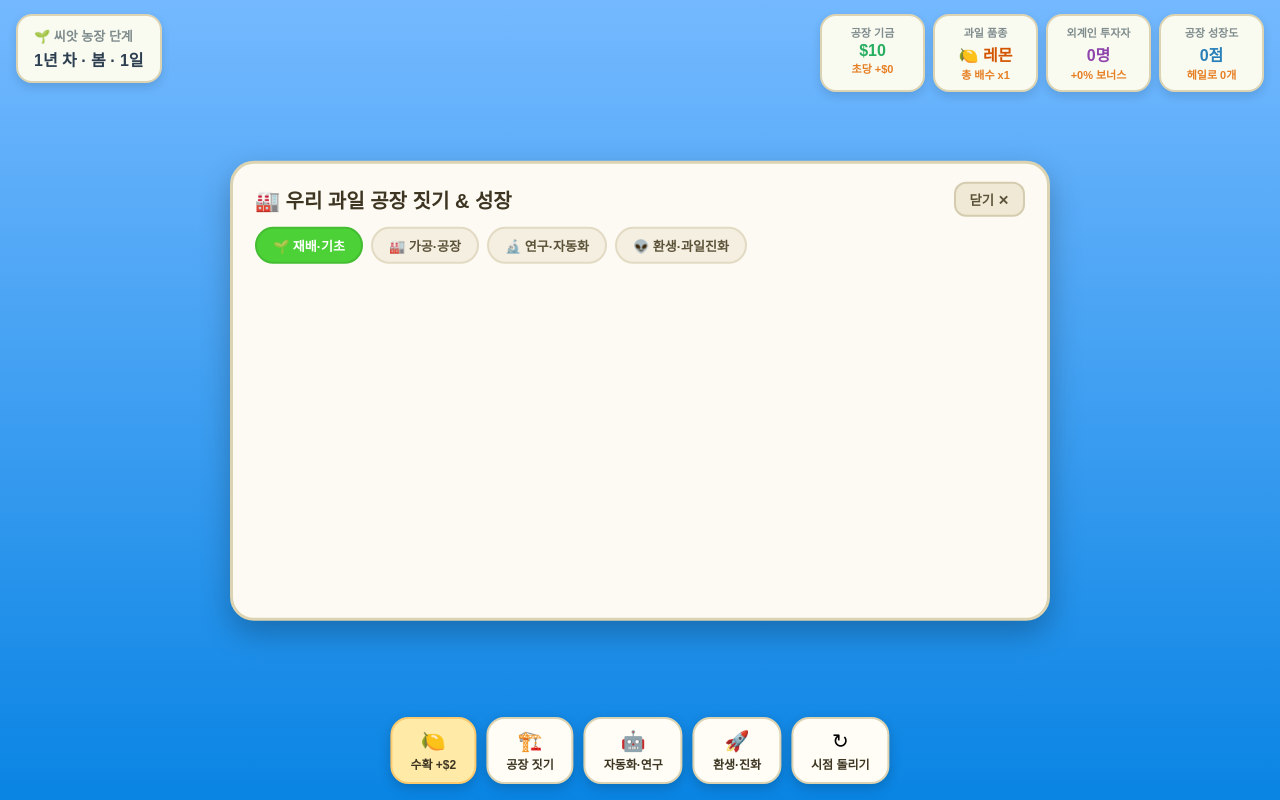
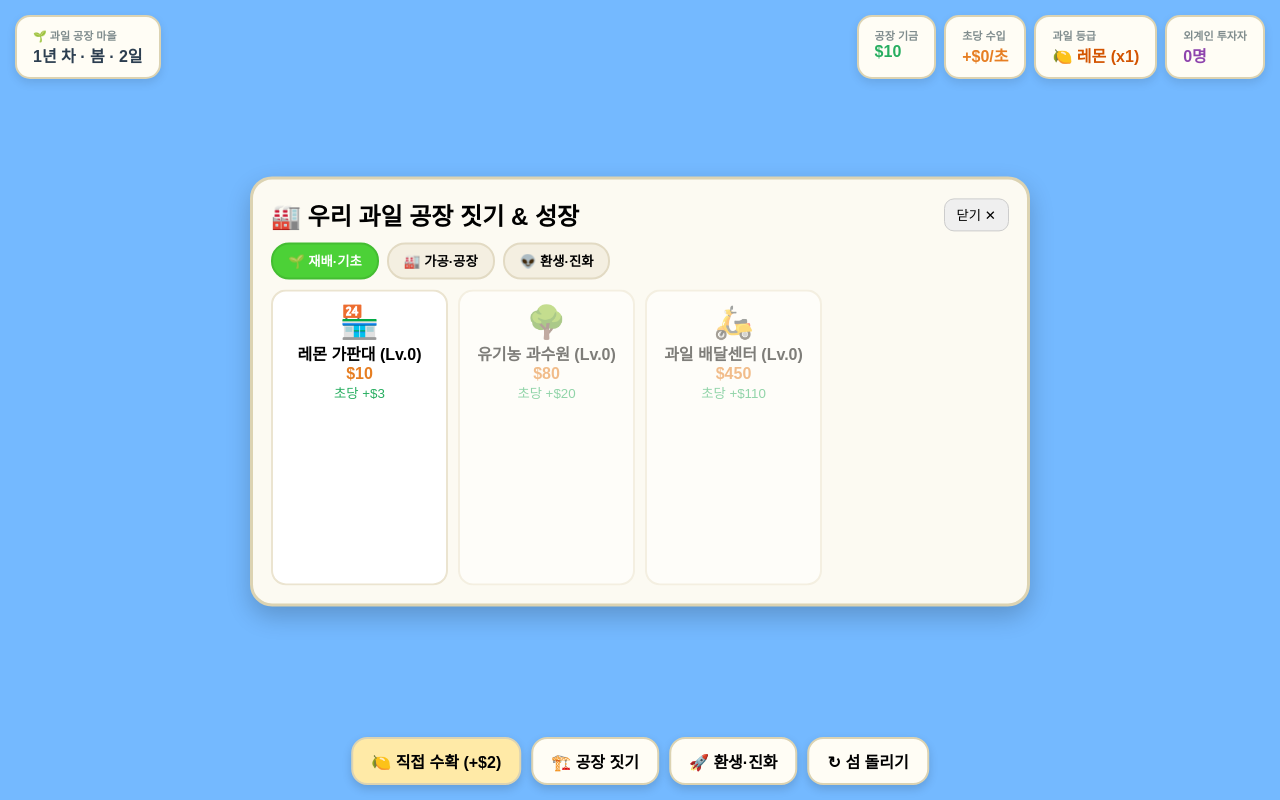
Before and after one commit to gjunhwi951-max/FRUIT, a plain HTML site: page index.html in a window 1280 px wide. Drawn offline with Linux system fonts and the light colour scheme.

Commit message:
Update index.html

```diff
--- a/index.html
+++ b/index.html
@@ -2,220 +2,182 @@
 <html lang="ko">
 <head>
 <meta charset="UTF-8">
-<meta name="viewport" content="width=device-width, initial-scale=1.0">
 <title>꾸며봐요! 과일 공장 타이쿤</title>
 <style>
   * { box-sizing: border-box; margin: 0; padding: 0; font-family: 'Malgun Gothic', sans-serif; user-select: none; }
-  body { width: 100vw; height: 100vh; overflow: hidden; background: linear-gradient(180deg, #74b9ff 0%, #0984e3 100%); position: relative; }
-
-  /* 2.5D 쿼터뷰 섬 캔버스 */
-  #world-canvas { width: 100vw; height: 100vh; display: block; }
-
-  /* 상단 상태 바 */
-  #top-bar {
-    position: absolute; top: 14px; left: 16px; right: 16px;
-    display: flex; justify-content: space-between; align-items: flex-start;
-    z-index: 10; pointer-events: none;
+  body { width: 100vw; height: 100vh; overflow: hidden; background: #74b9ff; }
+  canvas { width: 100vw; height: 100vh; display: block; }
+  #top { position: fixed; top: 15px; left: 15px; right: 15px; display: flex; justify-content: space-between; z-index: 10; pointer-events: none; }
+  .box { background: #fffdf5; border: 2px solid #dcd3b2; border-radius: 15px; padding: 10px 16px; box-shadow: 0 4px 10px rgba(0,0,0,0.1); pointer-events: auto; }
+  .stats { display: flex; gap: 8px; }
+  .lbl { font-size: 11px; color: #7f8c8d; font-weight: bold; }
+  .val { font-size: 16px; color: #27ae60; font-weight: 900; }
+  #modal {
+    position: fixed; top: 50%; left: 50%; transform: translate(-50%, -52%);
+    width: 780px; max-width: 92vw; height: 430px; background: #fcfaf2;
+    border: 3px solid #dcd3b2; border-radius: 22px; padding: 18px; z-index: 20;
+    display: flex; flex-direction: column; box-shadow: 0 10px 25px rgba(0,0,0,0.2);
   }
-  .time-card {
-    background: rgba(255, 253, 240, 0.96); border: 2px solid #dcd3b2; border-radius: 16px;
-    padding: 10px 16px; box-shadow: 0 4px 10px rgba(0,0,0,0.12); pointer-events: auto;
-  }
-  .time-title { font-size: 13px; color: #7f8c8d; font-weight: bold; }
-  .time-main { font-size: 16px; color: #2c3e50; font-weight: 900; margin-top: 2px; }
-
-  .stats-group { display: flex; gap: 8px; pointer-events: auto; flex-wrap: wrap; justify-content: flex-end; }
-  .stat-pill {
-    background: rgba(255, 253, 240, 0.96); border: 2px solid #dcd3b2; border-radius: 16px;
-    padding: 8px 14px; text-align: center; box-shadow: 0 4px 10px rgba(0,0,0,0.12); min-width: 105px;
-  }
-  .stat-pill .lbl { font-size: 11px; color: #7f8c8d; font-weight: bold; }
-  .stat-pill .val { font-size: 16px; color: #27ae60; font-weight: 900; margin-top: 2px; }
-  .stat-pill .sub { font-size: 11px; color: #e67e22; font-weight: bold; }
-
-  /* 친구 문자 거래 팝업 */
-  #sms-popup {
-    position: absolute; top: 92px; left: 16px; width: 290px;
-    background: #fffdf5; border: 3px solid #f1c40f; border-radius: 18px;
-    padding: 14px; box-shadow: 0 6px 18px rgba(0,0,0,0.2); z-index: 15; display: none;
-  }
-  .sms-title { font-size: 13px; font-weight: bold; color: #d35400; margin-bottom: 6px; }
-  .sms-msg { font-size: 13px; color: #333; background: #fef9e7; padding: 10px; border-radius: 12px; margin-bottom: 10px; line-height: 1.4; }
-  .sms-actions { display: flex; gap: 6px; }
-  .sms-btn { flex: 1; padding: 7px; border: none; border-radius: 10px; font-size: 12px; font-weight: bold; color: white; cursor: pointer; }
-
-  /* 건설/성장 카드 창 */
-  #build-modal {
-    position: absolute; top: 50%; left: 50%; transform: translate(-50%, -52%);
-    width: 820px; max-width: 94vw; height: 460px; max-height: 70vh;
-    background: #fcfaf2; border: 3px solid #dcd3b2; border-radius: 24px;
-    box-shadow: 0 12px 30px rgba(0,0,0,0.25); z-index: 20;
-    display: flex; flex-direction: column; padding: 18px 22px;
-  }
-  .modal-header { display: flex; justify-content: space-between; align-items: center; margin-bottom: 10px; }
-  .modal-header h2 { font-size: 20px; color: #3d3522; }
-  .close-btn {
-    background: #efe9d5; border: 2px solid #d5ccb0; border-radius: 12px;
-    padding: 6px 14px; font-weight: bold; color: #5c5238; cursor: pointer;
-  }
-
-  .cat-tabs { display: flex; gap: 8px; margin-bottom: 12px; flex-wrap: wrap; }
-  .cat-btn {
-    padding: 7px 16px; border-radius: 20px; border: 2px solid #e2dac3;
-    background: #f4efe1; color: #5c5238; font-weight: bold; font-size: 13px; cursor: pointer;
-  }
-  .cat-btn.active { background: #4cd137; border-color: #44bd32; color: white; }
-
-  .card-grid {
-    display: grid; grid-template-columns: repeat(auto-fill, minmax(175px, 1fr));
-    gap: 12px; overflow-y: auto; padding-right: 4px; flex: 1;
-  }
-  .item-card {
-    background: white; border: 2px solid #ebe4d0; border-radius: 16px;
-    padding: 12px; display: flex; flex-direction: column; align-items: center; text-align: center;
-    transition: transform 0.12s, border-color 0.12s; cursor: pointer; position: relative;
-  }
-  .item-card:hover { transform: translateY(-3px); border-color: #4cd137; }
-  .item-card.disabled { opacity: 0.55; cursor: not-allowed; }
-  .item-icon { font-size: 36px; margin-bottom: 6px; }
-  .item-name { font-size: 14px; font-weight: 900; color: #2f3640; }
-  .item-cost { font-size: 13px; font-weight: bold; color: #e67e22; margin: 3px 0; }
-  .item-desc { font-size: 11px; color: #27ae60; font-weight: bold; line-height: 1.4; }
-  .item-badge {
-    position: absolute; top: 8px; right: 8px; background: #f1c40f; color: #333;
-    font-size: 10px; font-weight: bold; padding: 2px 6px; border-radius: 8px;
-  }
-
-  /* 하단 독 메뉴 */
-  #bottom-dock {
-    position: absolute; bottom: 16px; left: 50%; transform: translateX(-50%);
-    display: flex; gap: 10px; z-index: 15;
-  }
-  .dock-btn {
-    background: #fffdf5; border: 2px solid #dcd3b2; border-radius: 18px;
-    padding: 10px 18px; display: flex; flex-direction: column; align-items: center;
-    cursor: pointer; box-shadow: 0 4px 12px rgba(0,0,0,0.18); min-width: 78px;
-  }
-  .dock-btn:active { transform: scale(0.95); }
-  .dock-btn.highlight { background: #ffeaa7; border-color: #fdcb6e; }
-  .dock-icon { font-size: 20px; margin-bottom: 2px; }
-  .dock-label { font-size: 12px; font-weight: bold; color: #3d3522; }
-
-  #toast {
-    position: absolute; top: 82px; left: 50%; transform: translateX(-50%);
-    background: #2f3640; color: #ffeb3b; font-weight: bold;
-    padding: 10px 22px; border-radius: 20px; opacity: 0; transition: opacity 0.3s;
-    pointer-events: none; z-index: 30; font-size: 14px;
-  }
+  .tabs { display: flex; gap: 8px; margin: 10px 0; }
+  .tab { padding: 7px 15px; border-radius: 18px; border: 2px solid #e2dac3; background: #f4efe1; font-weight: bold; cursor: pointer; }
+  .tab.on { background: #4cd137; color: #fff; border-color: #44bd32; }
+  .grid { display: grid; grid-template-columns: repeat(auto-fill, minmax(165px, 1fr)); gap: 10px; overflow-y: auto; flex: 1; }
+  .card { background: #fff; border: 2px solid #ebe4d0; border-radius: 15px; padding: 12px; text-align: center; cursor: pointer; }
+  .card:hover { border-color: #4cd137; transform: translateY(-2px); }
+  .card.off { opacity: 0.5; cursor: not-allowed; }
+  #dock { position: fixed; bottom: 15px; left: 50%; transform: translateX(-50%); display: flex; gap: 10px; z-index: 15; }
+  .dbtn { background: #fffdf5; border: 2px solid #dcd3b2; border-radius: 16px; padding: 10px 18px; font-weight: bold; cursor: pointer; text-align: center; box-shadow: 0 4px 10px rgba(0,0,0,0.15); }
 </style>
 </head>
 <body>
-
-<canvas id="world-canvas"></canvas>
-<div id="toast">알림</div>
-
-<div id="top-bar">
-  <div class="time-card">
-    <div class="time-title" id="stage-subtitle">🌱 씨앗 농장 단계</div>
-    <div class="time-main" id="date-display">1년 차 · 봄 · 1일</div>
-  </div>
-  <div class="stats-group">
-    <div class="stat-pill">
-      <div class="lbl">공장 기금</div>
-      <div class="val" id="money-val">$10</div>
-      <div class="sub" id="income-val">초당 +$0</div>
-    </div>
-    <div class="stat-pill">
-      <div class="lbl">과일 품종</div>
-      <div class="val" id="fruit-val" style="color:#d35400;">🍋 레몬</div>
-      <div class="sub" id="mult-val">총 배수 x1</div>
-    </div>
-    <div class="stat-pill">
-      <div class="lbl">외계인 투자자</div>
-      <div class="val" id="inv-val" style="color:#8e44ad;">0명</div>
-      <div class="sub" id="inv-bonus">+0% 보너스</div>
-    </div>
-    <div class="stat-pill">
-      <div class="lbl">공장 성장도</div>
-      <div class="val" id="score-val" style="color:#2980b9;">0점</div>
-      <div class="sub" id="halo-val">헤일로 0개</div>
-    </div>
+<canvas id="c"></canvas>
+<div id="top">
+  <div class="box"><div class="lbl">🌱 과일 공장 마을</div><div class="val" id="day" style="color:#2c3e50;">1년 차 · 봄 · 1일</div></div>
+  <div class="stats">
+    <div class="box"><div class="lbl">공장 기금</div><div class="val" id="money">$10</div></div>
+    <div class="box"><div class="lbl">초당 수입</div><div class="val" id="inc" style="color:#e67e22;">+$0</div></div>
+    <div class="box"><div class="lbl">과일 등급</div><div class="val" id="fruit" style="color:#d35400;">🍋 레몬 (x1)</div></div>
+    <div class="box"><div class="lbl">외계인 투자자</div><div class="val" id="inv" style="color:#8e44ad;">0명</div></div>
   </div>
 </div>
 
-<div id="sms-popup">
-  <div class="sms-title" id="sms-sender">📱 이웃 마을 주문 도착!</div>
-  <div class="sms-msg" id="sms-text">신선한 과일 상자를 구매하고 싶어요!</div>
-  <div class="sms-actions">
-    <button class="sms-btn" style="background:#27ae60;" onclick="handleSms('accept')">판매 수락</button>
-    <button class="sms-btn" style="background:#f39c12;" onclick="handleSms('haggle')">가격 흥정</button>
-    <button class="sms-btn" style="background:#95a5a6;" onclick="handleSms('decline')">거절</button>
+<div id="modal">
+  <div style="display:flex; justify-content:space-between; align-items:center;">
+    <h2>🏭 우리 과일 공장 짓기 & 성장</h2>
+    <button onclick="document.getElementById('modal').style.display='none'" style="padding:6px 12px; border-radius:10px; border:1px solid #ccc; cursor:pointer;">닫기 ✕</button>
   </div>
+  <div class="tabs">
+    <button class="tab on" onclick="setCat('farm', this)">🌱 재배·기초</button>
+    <button class="tab" onclick="setCat('factory', this)">🏭 가공·공장</button>
+    <button class="tab" onclick="setCat('rebirth', this)">👽 환생·진화</button>
+  </div>
+  <div class="grid" id="grid"></div>
 </div>
 
-<div id="build-modal">
-  <div class="modal-header">
-    <h2>🏭 우리 과일 공장 짓기 & 성장</h2>
-    <button class="close-btn" onclick="toggleModal(false)">닫기 ✕</button>
-  </div>
-  <div class="cat-tabs">
-    <button class="cat-btn active" onclick="selectCategory('farm', this)">🌱 재배·기초</button>
-    <button class="cat-btn" onclick="selectCategory('factory', this)">🏭 가공·공장</button>
-    <button class="cat-btn" onclick="selectCategory('tech', this)">🔬 연구·자동화</button>
-    <button class="cat-btn" onclick="selectCategory('rebirth', this)">👽 환생·과일진화</button>
-  </div>
-  <div class="card-grid" id="card-grid"></div>
-</div>
-
-<div id="bottom-dock">
-  <div class="dock-btn highlight" onclick="manualHarvest()">
-    <span class="dock-icon">🍋</span>
-    <span class="dock-label" id="harvest-btn-lbl">수확 +$2</span>
-  </div>
-  <div class="dock-btn" onclick="toggleModal(true, 'farm')">
-    <span class="dock-icon">🏗️</span>
-    <span class="dock-label">공장 짓기</span>
-  </div>
-  <div class="dock-btn" onclick="toggleModal(true, 'tech')">
-    <span class="dock-icon">🤖</span>
-    <span class="dock-label">자동화·연구</span>
-  </div>
-  <div class="dock-btn" onclick="toggleModal(true, 'rebirth')">
-    <span class="dock-icon">🚀</span>
-    <span class="dock-label">환생·진화</span>
-  </div>
-  <div class="dock-btn" onclick="rotateIsland()">
-    <span class="dock-icon">↻</span>
-    <span class="dock-label">시점 돌리기</span>
-  </div>
+<div id="dock">
+  <div class="dbtn" style="background:#ffeaa7;" onclick="harvest()">🍋 직접 수확 (+$2)</div>
+  <div class="dbtn" onclick="openModal('farm')">🏗️ 공장 짓기</div>
+  <div class="dbtn" onclick="openModal('rebirth')">🚀 환생·진화</div>
+  <div class="dbtn" onclick="rot=(rot+1)%4">↻ 섬 돌리기</div>
 </div>
 
 <script>
-var money = 10;
-var investors = 0;
-var fruitStage = 0;
-var halos = 0;
-var dayCount = 1;
-var currentCategory = "farm";
-var rotIndex = 0;
+let money = 10, inv = 0, fStage = 0, day = 1, cat = 'farm', rot = 0;
+const fruits = [
+  { name: '레몬', icon: '🍋', mult: 1, req: 0 },
+  { name: '오렌지', icon: '🍊', mult: 42, req: 100 },
+  { name: '라임', icon: '🍈', mult: 1764, req: 5000 },
+  { name: '자몽', icon: '🍎', mult: 74088, req: 250000 },
+  { name: '황금귤', icon: '🍑', mult: 3111696, req: 10000000 }
+];
+const list = [
+  { id: 's1', cat: 'farm', icon: '🏪', name: '레몬 가판대', cost: 10, inc: 3, gx: -2, gy: 1, col: '#f1c40f' },
+  { id: 's2', cat: 'farm', icon: '🌳', name: '유기농 과수원', cost: 80, inc: 20, gx: 0, gy: 1, col: '#2ecc71' },
+  { id: 's3', cat: 'farm', icon: '🛵', name: '과일 배달센터', cost: 450, inc: 110, gx: 2, gy: 1, col: '#e67e22' },
+  { id: 'f1', cat: 'factory', icon: '🧃', name: '자동 착즙공장', cost: 2500, inc: 650, gx: -2, gy: -1, col: '#e74c3c' },
+  { id: 'f2', cat: 'factory', icon: '🤖', name: 'AI 스마트팜', cost: 15000, inc: 4200, gx: 0, gy: -1, col: '#3498db' },
+  { id: 'f3', cat: 'factory', icon: '🚀', name: '우주 과일기지', cost: 100000, inc: 32000, gx: 2, gy: -1, col: '#9b59b6' }
+];
+let cnt = { s1:0, s2:0, s3:0, f1:0, f2:0, f3:0 };
 
-var fruits = [
-  { name: "레몬", icon: "🍋", mult: 1, reqInv: 0 },
-  { name: "오렌지", icon: "🍊", mult: 42, reqInv: 200 },
-  { name: "라임", icon: "🍈", mult: 1764, reqInv: 10000 },
-  { name: "자몽", icon: "🍎", mult: 74088, reqInv: 500000 },
-  { name: "황금귤", icon: "🍑", mult: 3111696, reqInv: 25000000 },
-  { name: "심연라임", icon: "🍏", mult: 130000000, reqInv: 1000000000 },
-  { name: "공허레몬", icon: "🔮", mult: 5500000000, reqInv: 50000000000 },
-  { name: "퓨리티", icon: "👑", mult: 230000000000, reqInv: 2000000000000 }
-];
+function fmt(n) {
+  if (n < 1000) return Math.floor(n).toLocaleString();
+  const u = ['', 'K', 'M', 'B', 'T', 'Qd'];
+  const t = Math.floor(Math.log10(n)/3);
+  return (n / Math.pow(10, t*3)).toFixed(2) + (u[t] || 'E');
+}
+function mult() { return (1 + inv * 0.05) * fruits[fStage].mult; }
+function getInc() { return list.reduce((a, b) => a + cnt[b.id] * b.inc, 0) * mult(); }
 
-var items = [
-  { id: "stand", cat: "farm", icon: "🏪", name: "레몬 가판대", baseCost: 10, income: 3, score: 10, gx: -2, gy: 2, color: "#f1c40f" },
-  { id: "orchard", cat: "farm", icon: "🌳", name: "유기농 과수원", baseCost: 80, income: 18, score: 25, gx: -1, gy: 2, color: "#2ecc71" },
-  { id: "dash", cat: "farm", icon: "🛵", name: "과일 배달센터", baseCost: 450, income: 95, score: 50, gx: 1, gy: 2, color: "#e67e22" },
-  { id: "depot", cat: "farm", icon: "🏬", name: "대형 저온창고", baseCost: 2500, income: 520, score: 100, gx: 2, gy: 2, color: "#3498db" },
+function harvest() { money += 2 * mult(); ui(); }
+function buy(id) {
+  const it = list.find(x => x.id === id);
+  const c = Math.floor(it.cost * Math.pow(1.25, cnt[id]));
+  if (money >= c) { money -= c; cnt[id]++; drawCards(); ui(); }
+}
+function rebirth() {
+  if (money < 5000) return;
+  inv += Math.max(1, Math.floor(Math.sqrt(money / 50)));
+  money = 10; Object.keys(cnt).forEach(k => cnt[k] = 0);
+  drawCards(); ui();
+}
+function evolve() {
+  if (fStage >= fruits.length - 1) return;
+  const nx = fruits[fStage + 1];
+  if (inv < nx.req) return;
+  inv = 0; fStage++; money = 10; Object.keys(cnt).forEach(k => cnt[k] = 0);
+  drawCards(); ui();
+}
 
-  { id: "juicer", cat: "factory", icon: "🧃", name: "자동 착즙공장", baseCost: 12000, income: 2600, score: 200, gx: -2, gy: 0, color: "#e74c3c" },
-  { id: "trade", cat: "factory", icon: "📈", name: "글로벌 과일거래소", baseCost: 75000, income: 16500, score: 400, gx: -1, gy: 0, color: "#9b59b6" },
-  { id: "labs", cat: "factory", icon: "🧪", name: "품종개량 연구소", baseCost: 450000, income: 110000, score: 800, gx: 1, gy: 0, color: "#1abc9c" },
+function setCat(c, btn) {
+  cat = c;
+  document.querySelectorAll('.tab').forEach(b => b.classList.remove('on'));
+  btn.classList.add('on');
+  drawCards();
+}
+function openModal(c) {
+  document.getElementById('modal').style.display = 'flex';
+  cat = c; drawCards();
+}
+function drawCards() {
+  const g = document.getElementById('grid'); g.innerHTML = '';
+  if (cat === 'rebirth') {
+    const canR = money >= 5000;
+    g.innerHTML += `<div class="card ${canR?'':'off'}" onclick="rebirth()"><div style="font-size:32px">👽</div><b>외계인 환생</b><div style="color:#e67e22;font-weight:bold">${canR?'지금 가능!':'필요: $5,000'}</div><small>투자자 1명당 +5% 영구 보너스</small></div>`;
+    if (fStage < fruits.length - 1) {
+      const nx = fruits[fStage + 1]; const canE = inv >= nx.req;
+      g.innerHTML += `<div class="card ${canE?'':'off'}" onclick="evolve()"><div style="font-size:32px">${nx.icon}</div><b>${nx.name} 진화</b><div style="color:#e67e22;font-weight:bold">투자자 ${fmt(nx.req)}명</div><small>모든 생산속도 x42배 폭증!</small></div>`;
+    }
+    return;
+  }
+  list.filter(x => x.cat === cat).forEach(it => {
+    const c = Math.floor(it.cost * Math.pow(1.25, cnt[it.id]));
+    g.innerHTML += `<div class="card ${money>=c?'':'off'}" onclick="buy('${it.id}')">
+      <div style="font-size:32px">${it.icon}</div>
+      <b>${it.name} (Lv.${cnt[it.id]})</b>
+      <div style="color:#e67e22;font-weight:bold">$${fmt(c)}</div>
+      <small style="color:#27ae60">초당 +$${fmt(it.inc * mult())}</small>
+    </div>`;
+  });
+}
+function ui() {
+  document.getElementById('money').innerText = '$' + fmt(money);
+  document.getElementById('inc').innerText = '+$' + fmt(getInc()) + '/초';
+  const f = fruits[fStage];
+  document.getElementById('fruit').innerText = `${f.icon} ${f.name} (x${fmt(f.mult)})`;
+  document.getElementById('inv').innerText = fmt(inv) + '명';
+}
+
+// 2.5D 섬 그리기
+const cv = document.getElementById('c'), ctx = cv.getContext('2d');
+function iso(gx, gy) {
+  let rx = gx, ry = gy;
+  if (rot===1){rx=-gy;ry=gx;} else if(rot===2){rx=-gx;ry=-gy;} else if(rot===3){rx=gy;ry=-gx;}
+  return { x: cv.width/2 + (rx - ry)*75, y: cv.height/2 + 30 + (rx + ry)*40 };
+}
+function block(gx, gy, w, h, c1, c2, c3) {
+  const p = iso(gx, gy), tw = 60*w, th = 32*w;
+  ctx.fillStyle = c2; ctx.beginPath(); ctx.moveTo(p.x-tw,p.y); ctx.lineTo(p.x,p.y+th); ctx.lineTo(p.x,p.y+th-h); ctx.lineTo(p.x-tw,p.y-h); ctx.fill();
+  ctx.fillStyle = c3; ctx.beginPath(); ctx.moveTo(p.x,p.y+th); ctx.lineTo(p.x+tw,p.y); ctx.lineTo(p.x+tw,p.y-h); ctx.lineTo(p.x,p.y+th-h); ctx.fill();
+  ctx.fillStyle = c1; ctx.beginPath(); ctx.moveTo(p.x,p.y-th-h); ctx.lineTo(p.x+tw,p.y-h); ctx.lineTo(p.x,p.y+th-h); ctx.lineTo(p.x-tw,p.y-h); ctx.fill();
+  return { x: p.x, y: p.y - h };
+}
+function loop() {
+  cv.width = window.innerWidth; cv.height = window.innerHeight;
+  block(0, 0, 3.8, 16, '#ffeaa7', '#fdcb6e', '#e1b12c');
+  block(0, 0, 3.4, 20, '#55efc4', '#00b894', '#009432');
+  list.forEach(it => {
+    if (cnt[it.id] > 0) {
+      const top = block(it.gx, it.gy, 0.7, 30 + cnt[it.id]*12, it.col, '#636e72', '#2d3436');
+      ctx.font = '28px sans-serif'; ctx.textAlign = 'center'; ctx.fillText(it.icon, top.x, top.y - 6);
+    }
+  });
+  requestAnimationFrame(loop);
+}
+
+setInterval(() => { money += getInc() * 0.1; ui(); if(document.getElementById('modal').style.display!=='none') drawCards(); }, 100);
+setInterval(() => { day++; document.getElementById('day').innerText = `1년 차 · 봄 · ${day}일`; }, 3000);
+drawCards(); ui(); loop();
+</script>
+</body>
+</html>
```
